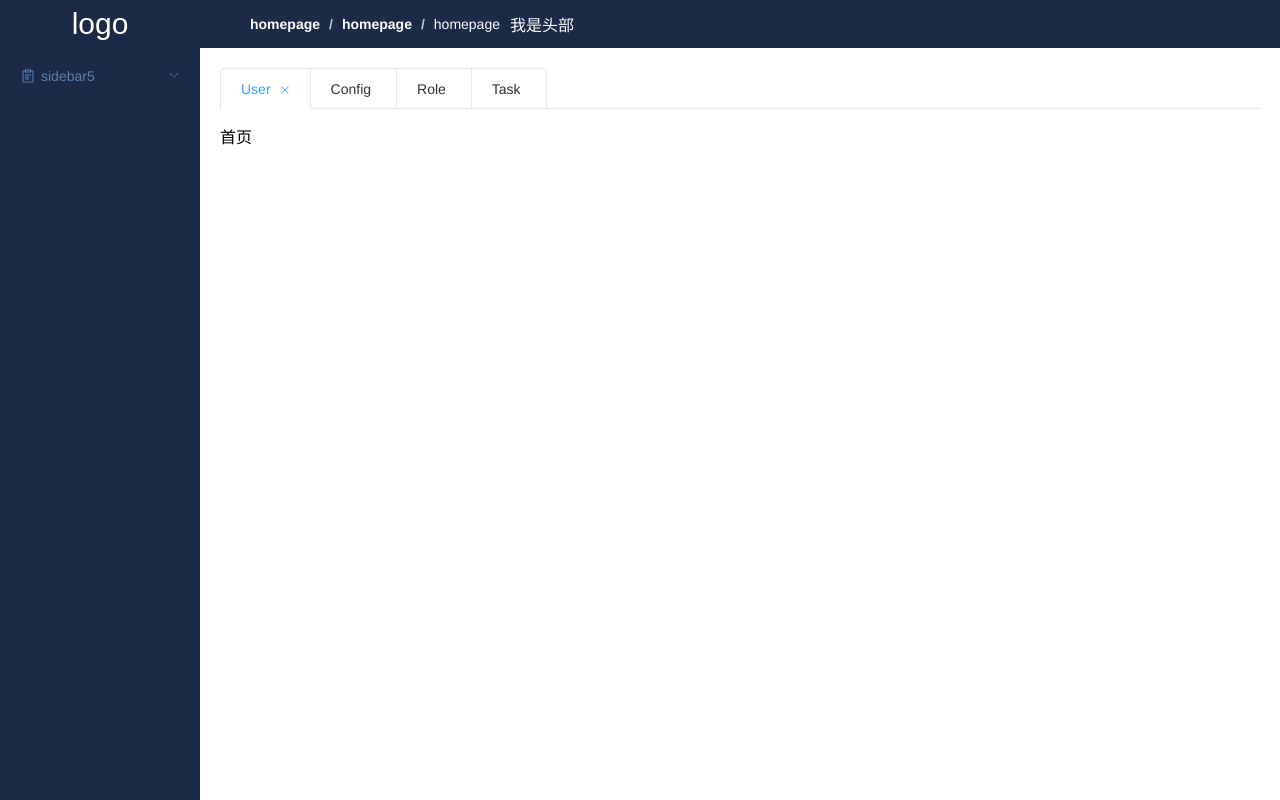
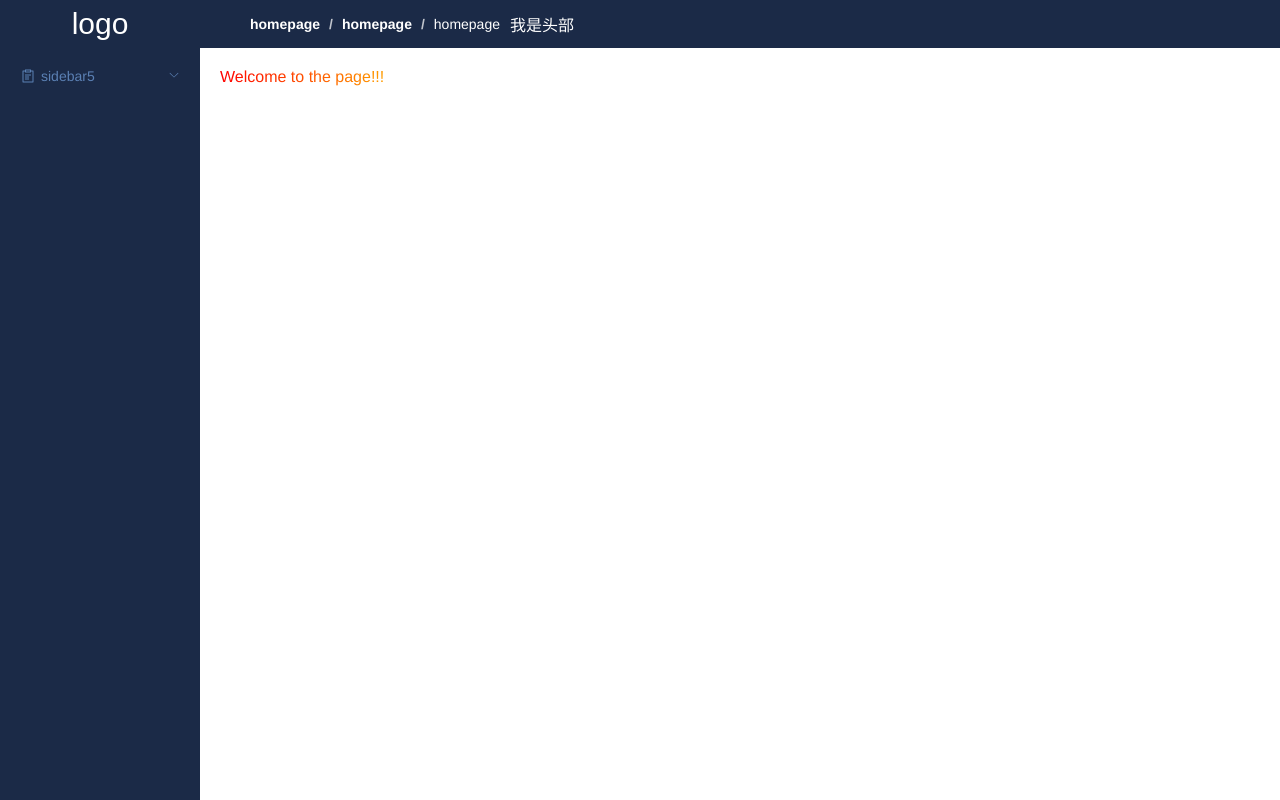
Before and after one commit to qqqiuqihang/qqqiuqihang.github.io, a Vue app: page /#/welcome in a window 1280 px wide. Built offline with nearby package versions, Linux system fonts and the light colour scheme; some icons are missing.

Commit message:
11.17 17.30

```diff
--- a/src/layout/index.vue
+++ b/src/layout/index.vue
@@ -34,7 +34,10 @@
       <!-- 主体内容区 -->
       <el-main>
         <!-- tab 动态切换组件 -->
-        <my-tabs v-model:list="tabList" />
+        <my-tabs
+          v-model:list="tabList"
+          v-show="tabList && tabList.length > 0"
+        />
         <!-- 二级路由页面 -->
         <router-view />
       </el-main>
@@ -58,10 +61,10 @@
       headerHeight: 48,
       isAsideCollapse: false,
       tabList: [
-        { label: "User", name: "first", path: "" },
-        { label: "Config", name: "second", path: "" },
-        { label: "Role", name: "third", path: "" },
-        { label: "Task", name: "fourth", path: "" },
+        // { label: "User", name: "first", path: "" },
+        // { label: "Config", name: "second", path: "" },
+        // { label: "Role", name: "third", path: "" },
+        // { label: "Task", name: "fourth", path: "" },
       ],
       breadcrumbList: [
         { path: "/welcome", name: "homepage" },
--- a/src/mock/index.js
+++ b/src/mock/index.js
@@ -6,28 +6,15 @@
 Mock.mock("/mock/api/system/get", {
   list: [
     {
-      name: "sidebar5",
+      name: "工具类",
       path: "5",
       icon: "test8",
       children: [
         {
-          name: "sidebar1",
+          name: "EXCEL 导入",
           path: "5-1",
           icon: "test12",
-          children: [
-            { name: "sidebar1", path: "5-1", icon: "test12" },
-            { name: "sidebar2", path: "5-2", icon: "test12" },
-            { name: "sidebar3", path: "5-3", icon: "test12" },
-            { name: "sidebar5", path: "5-5", icon: "test12" },
-            { name: "sidebar5", path: "5-5", icon: "test12" },
-            { name: "sidebar6", path: "5-6", icon: "test12" },
-          ],
         },
-        { name: "sidebar2", path: "5-2", icon: "test12" },
-        { name: "sidebar3", path: "5-3", icon: "test12" },
-        { name: "sidebar5", path: "5-5", icon: "test12" },
-        { name: "sidebar5", path: "5-5", icon: "test12" },
-        { name: "sidebar6", path: "5-6", icon: "test12" },
       ],
     },
   ],
--- a/src/views/Admin/index.vue
+++ b/src/views/Admin/index.vue
@@ -1,5 +1,9 @@
 <template>
-  <div class="index-container">首页</div>
+  <div class="index_container">
+    <p>
+      <span>Welcome to the page!!!</span>
+    </p>
+  </div>
 </template>
 
 <script>
@@ -14,4 +18,19 @@
   methods: {},
 };
 </script>
-<style lang="less" scoped></style>
+<style lang="less" scoped>
+.index_container {
+  background: linear-gradient(
+    to right,
+    red,
+    orange,
+    yellow,
+    green,
+    blue,
+    Indigo,
+    purple
+  );
+  background-clip: text;
+  color: transparent;
+}
+</style>
```
